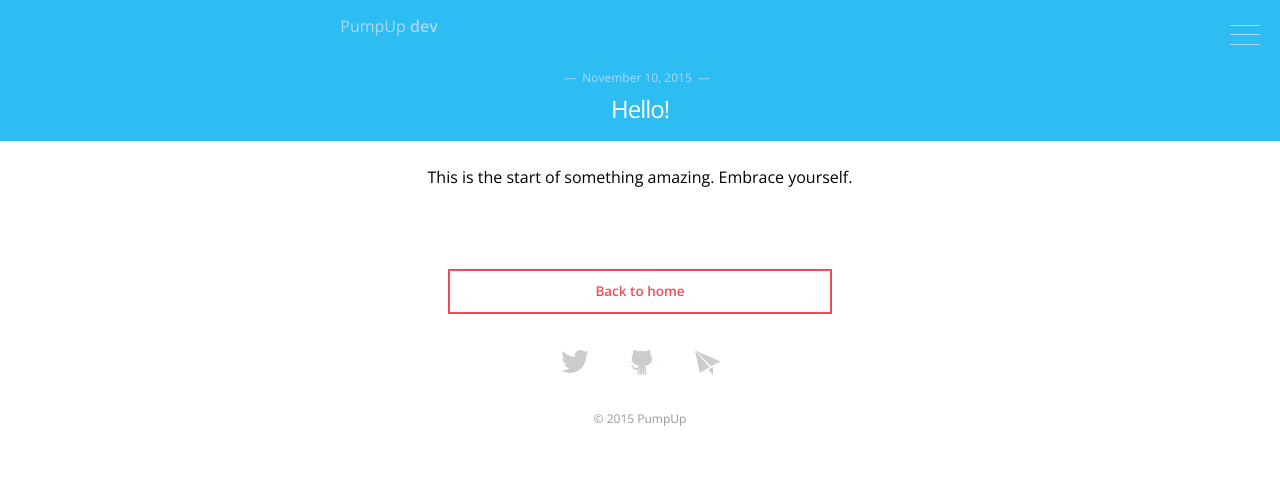
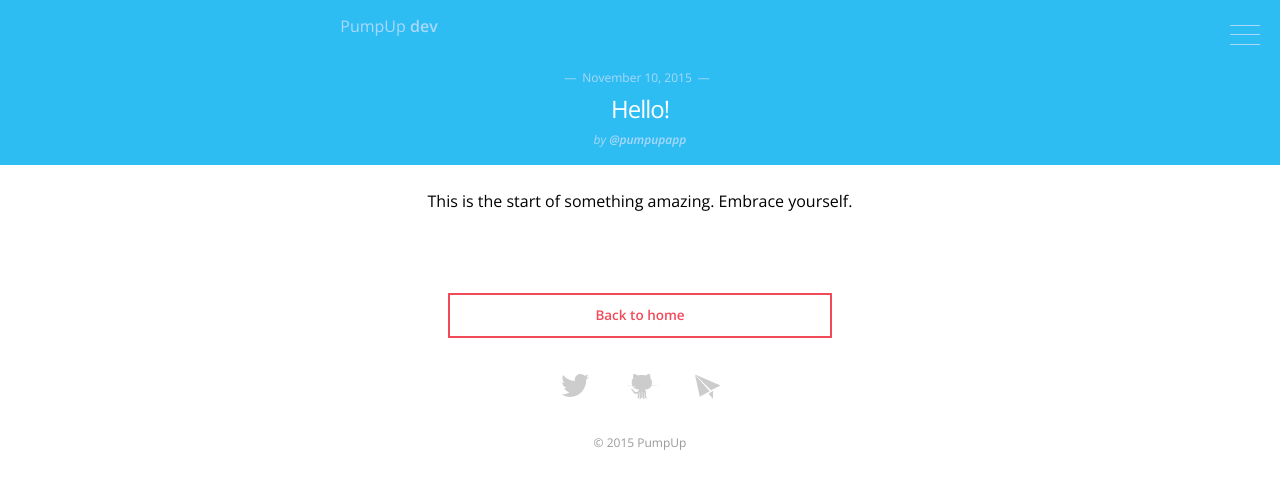
Before and after one commit to pumpupapp/pumpupapp.github.io, a Jekyll site: the page built from _posts/2015-11-10-hello.md, in a window 1280 px wide. Shown: the top 489 px of the page. Built offline with Jekyll 4.4.1, drawn with Linux system fonts in a browser that asks for light colours; Markdown is read by kramdown in place of the engine named in the settings.

Commit message:
:art: :star: Add the author

```diff
--- a/_layouts/default.html
+++ b/_layouts/default.html
@@ -118,13 +118,22 @@
         {% if page.title %}
           <div class="header__title aligncenter">
             {% if page.date %}
-              <p class="content__subtitle title--dimmed">{{ page.date | date: "%B %d, %Y" }}</p>
+              <p class="content__subtitle content__subtitle--dashed title--dimmed">{{ page.date | date: "%B %d, %Y" }}</p>
             {% endif %}
             {% if page.overview_page %}
               <h1 class="title title--thin title--flat">{{ page.title }}</h1>
             {% else %}
               <h1 class="title title--thin title--flat">{% if page.x_post %}X-post: {% endif %}{{ page.title }}{{ page.title_suffix }}</h1>
             {% endif %}
+            {% assign author = "pumpupapp" %}
+            {% if page.author %}
+              {% assign author = page.author %}
+            {% endif %}
+            <p class="content__subtitle title--dimmed">
+              <i>
+                by <a class="header__link header__link--dimmed title--dimmed" href="http://github.com/{{ author }}"><b>@{{ author }}</b></a>
+              </i>
+            </p>
           </div>
         {% endif %}
       </div>
--- a/css/main.css
+++ b/css/main.css
@@ -1394,12 +1394,12 @@ ol:last-child {
       font-size: .75em;
       margin: .5em 0;
     }
-    .content__subtitle:before,
-    .content__subtitle:after {
+    .content__subtitle--dashed:before,
+    .content__subtitle--dashed:after {
       content: "\2014";
       margin-right: .5em;
     }
-    .content__subtitle:after {
+    .content__subtitle--dashed:after {
       margin-left: .5em;
     }
 
```
